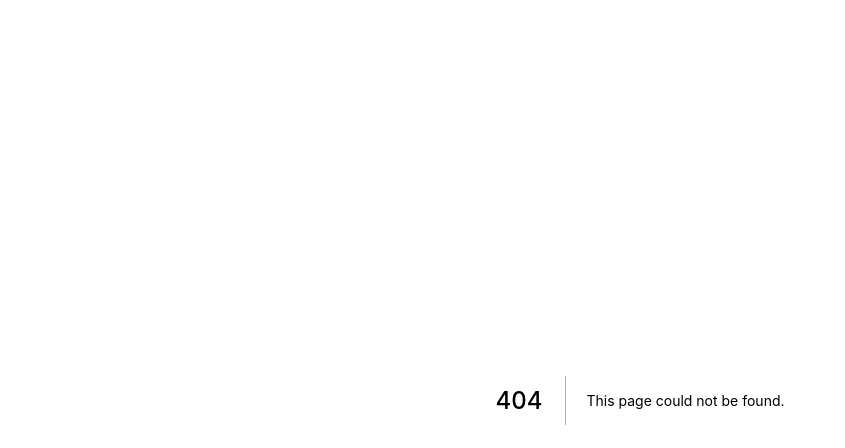
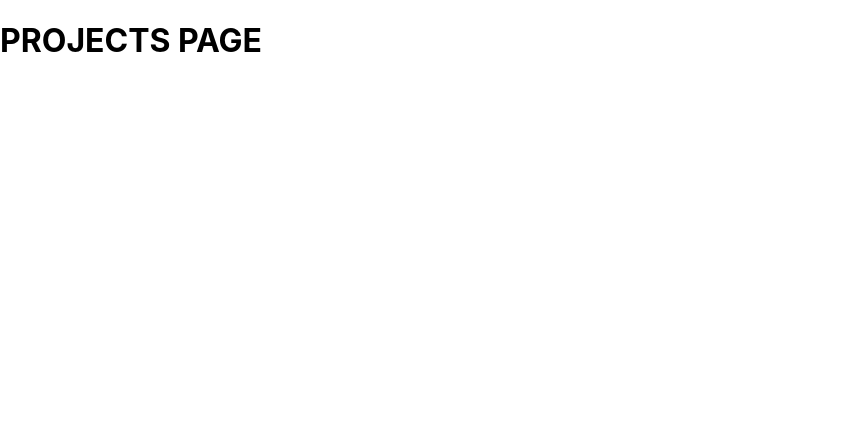
Before and after one commit to Sandeep-M23/Sandeep-M23.vercel.app, a Next.js app: page /projects in a window 1280 px wide. Before the commit this address had no page. Shown: the top 448 px of the page, without its empty margins (0-845 px from the left). Built offline with nearby package versions, Linux system fonts and the light colour scheme.

Commit message:
Added About & Projects Page

```diff
--- /dev/null
+++ b/pages/projects.jsx
@@ -0,0 +1,11 @@
+import React from 'react';
+
+const Projects = () => {
+  return(
+    <div>
+      <h1>PROJECTS PAGE</h1>
+    </div>
+  )
+}
+
+export default Projects;
```
Also changed, not shown: pages/about.jsx (added, +11 -0 lines).
